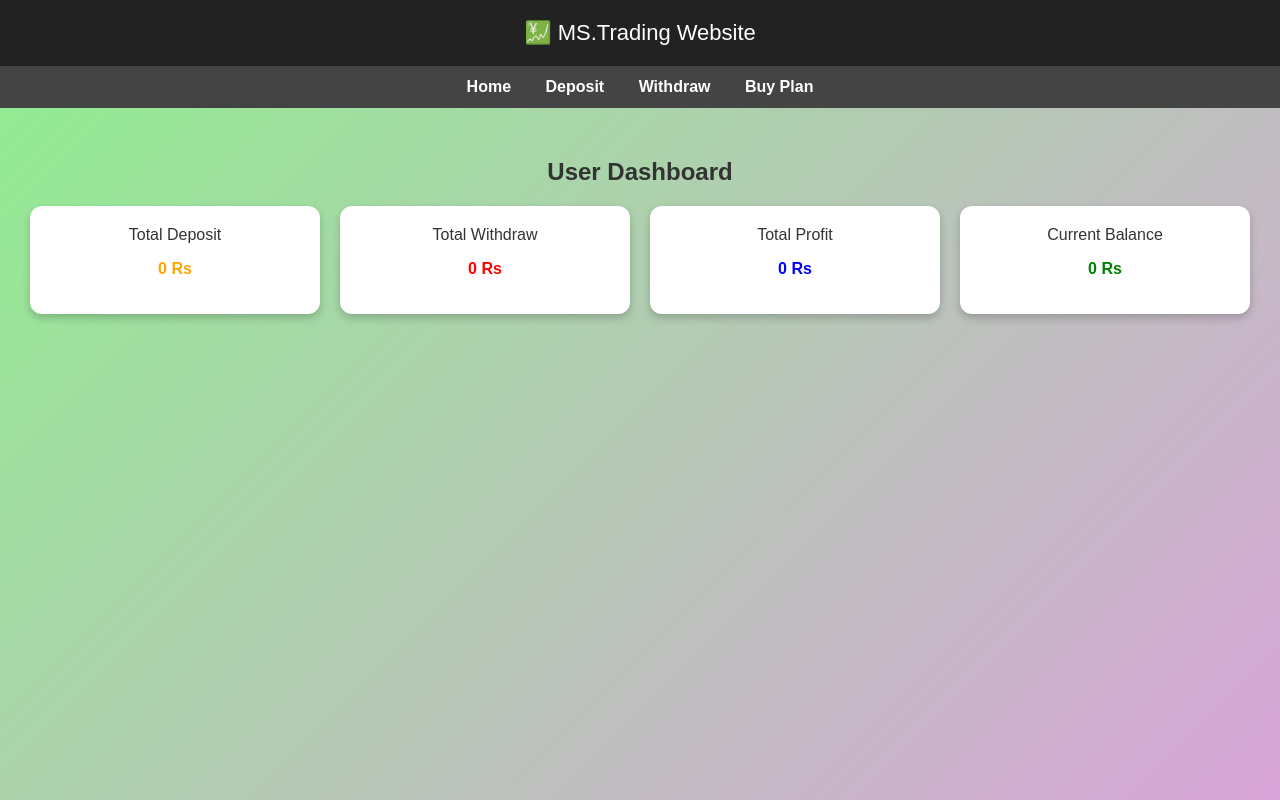
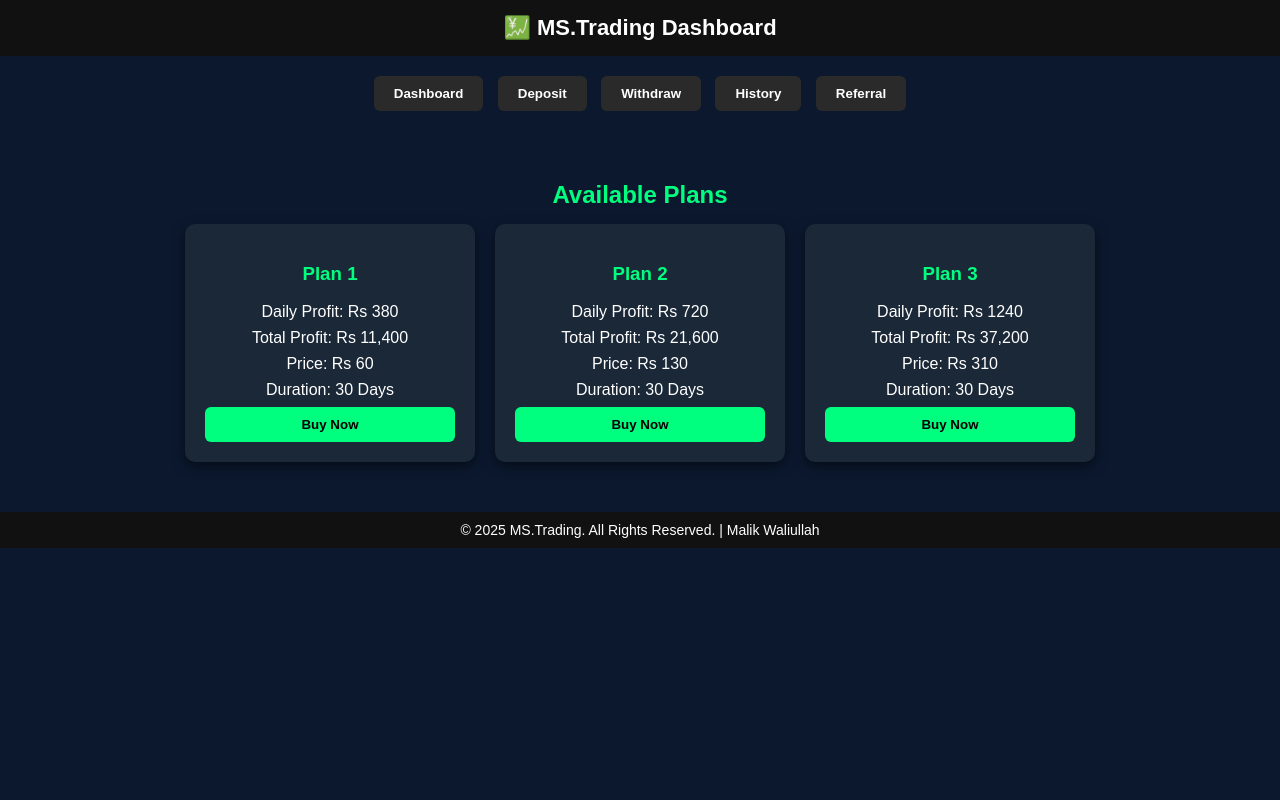
Before and after one commit to arsalankha005-cloud/MS.Trading, a plain HTML site: page index.html in a window 1280 px wide. Drawn offline with Linux system fonts and the light colour scheme.

Commit message:
Update index.html

```diff
--- a/index.html
+++ b/index.html
@@ -2,193 +2,200 @@
 <html lang="en">
 <head>
   <meta charset="UTF-8">
-  <title>MS.Trading Website</title>
+  <title>MS.Trading Dashboard</title>
   <style>
     body {
       font-family: Arial, sans-serif;
       margin: 0;
-      background: linear-gradient(135deg, #ff7f50, #87ceeb, #90ee90, #dda0dd);
-      background-size: 400% 400%;
-      animation: gradientBG 12s ease infinite;
-      color: #333;
+      background: #0b182e;
+      color: white;
+    }
+    header {
+      background: #111;
+      padding: 15px;
+      text-align: center;
+      font-size: 22px;
+      font-weight: bold;
+    }
+    nav {
+      text-align: center;
+      padding: 15px;
+    }
+    nav button {
+      background: #2a2a2a;
+      border: none;
+      padding: 10px 20px;
+      margin: 5px;
+      border-radius: 6px;
+      color: white;
+      cursor: pointer;
+      font-weight: bold;
+      transition: 0.3s;
+    }
+    nav button:hover {
+      background: #00bfff;
+    }
+    section {
+      display: none;
+      padding: 30px;
       text-align: center;
     }
-    @keyframes gradientBG {
-      0% { background-position: 0% 50%; }
-      50% { background-position: 100% 50%; }
-      100% { background-position: 0% 50%; }
+    section.active {
+      display: block;
     }
-    header {
-      background: #222;
+    h2 {
+      margin-bottom: 15px;
+      color: #00ff7f;
+    }
+    .plans {
+      display: flex;
+      justify-content: center;
+      gap: 20px;
+      flex-wrap: wrap;
+    }
+    .plan {
+      background: #1b2838;
       padding: 20px;
-      color: white;
-      font-size: 22px;
+      border-radius: 10px;
+      width: 250px;
+      box-shadow: 0 4px 12px rgba(0,0,0,0.5);
     }
-    nav {
-      background: #444;
-      padding: 12px;
+    .plan h3 {
+      color: #00ff7f;
     }
-    nav a {
-      color: white;
-      margin: 0 15px;
-      text-decoration: none;
+    .plan p {
+      margin: 8px 0;
+    }
+    .plan button {
+      background: #00ff7f;
+      border: none;
+      padding: 10px;
+      width: 100%;
+      border-radius: 6px;
+      cursor: pointer;
       font-weight: bold;
     }
-    nav a:hover { color: yellow; }
-    .page { display: none; padding: 30px; }
-    .active { display: block; }
-    .stats, .plans {
-      display: flex;
-      justify-content: center;
-      flex-wrap: wrap;
-      gap: 20px;
+    .plan button:hover {
+      background: #32cd32;
     }
-    .card {
-      background: white;
-      padding: 20px;
-      border-radius: 12px;
-      box-shadow: 0 4px 8px rgba(0,0,0,0.2);
-      width: 250px;
-      transition: 0.3s;
+    input, textarea {
+      padding: 10px;
+      width: 80%;
+      margin: 10px 0;
+      border-radius: 6px;
+      border: none;
     }
-    .card:hover { transform: scale(1.05); }
-    input, button {
-      padding: 10px;
-      margin: 10px;
-      width: 80%;
-      border-radius: 8px;
-      border: 1px solid #ccc;
-    }
-    button {
-      background: #007bff;
+    .copy-btn {
+      background: #00bfff;
+      border: none;
+      padding: 8px 15px;
+      margin-left: 5px;
+      border-radius: 6px;
       color: white;
       cursor: pointer;
-      border: none;
     }
-    button:hover { background: #0056b3; }
-    .green { color: green; font-weight: bold; }
-    .blue { color: blue; font-weight: bold; }
-    .red { color: red; font-weight: bold; }
-    .orange { color: orange; font-weight: bold; }
+    footer {
+      text-align: center;
+      background: #111;
+      padding: 10px;
+      font-size: 14px;
+      margin-top: 20px;
+    }
   </style>
 </head>
 <body>
 
-<header>💹 MS.Trading Website</header>
+<header>💹 MS.Trading Dashboard</header>
 
 <nav>
-  <a href="#" onclick="showPage('home')">Home</a>
-  <a href="#" onclick="showPage('deposit')">Deposit</a>
-  <a href="#" onclick="showPage('withdraw')">Withdraw</a>
-  <a href="#" onclick="showPage('plans')">Buy Plan</a>
+  <button onclick="showSection('dashboard')">Dashboard</button>
+  <button onclick="showSection('deposit')">Deposit</button>
+  <button onclick="showSection('withdraw')">Withdraw</button>
+  <button onclick="showSection('history')">History</button>
+  <button onclick="showSection('referral')">Referral</button>
 </nav>
 
-<!-- Home Page -->
-<div id="home" class="page active">
-  <h2>User Dashboard</h2>
-  <div class="stats">
-    <div class="card">Total Deposit <p id="depositVal" class="orange">0 Rs</p></div>
-    <div class="card">Total Withdraw <p id="withdrawVal" class="red">0 Rs</p></div>
-    <div class="card">Total Profit <p id="profitVal" class="blue">0 Rs</p></div>
-    <div class="card">Current Balance <p id="balanceVal" class="green">0 Rs</p></div>
-  </div>
-</div>
-
-<!-- Deposit Page -->
-<div id="deposit" class="page">
-  <h2>Deposit</h2>
-  <input type="text" id="trxId" placeholder="Enter Transaction ID">
-  <input type="number" id="depositAmount" placeholder="Enter Amount">
-  <button onclick="makeDeposit()">Submit</button>
-  <p id="depositMsg"></p>
-</div>
-
-<!-- Withdraw Page -->
-<div id="withdraw" class="page">
-  <h2>Withdraw</h2>
-  <input type="number" id="withdrawAmount" placeholder="Enter Amount">
-  <button onclick="makeWithdraw()">Withdraw</button>
-  <p id="withdrawMsg"></p>
-</div>
-
-<!-- Plans Page -->
-<div id="plans" class="page">
-  <h2>Buy a Plan</h2>
+<!-- Dashboard -->
+<section id="dashboard" class="active">
+  <h2>Available Plans</h2>
   <div class="plans">
-    <div class="card">
-      <h3>Plan 380</h3>
-      <p>Daily Profit: 60</p>
-      <button onclick="buyPlan(380,60)">Buy Now</button>
+    <div class="plan">
+      <h3>Plan 1</h3>
+      <p>Daily Profit: Rs 380</p>
+      <p>Total Profit: Rs 11,400</p>
+      <p>Price: Rs 60</p>
+      <p>Duration: 30 Days</p>
+      <button>Buy Now</button>
     </div>
-    <div class="card">
-      <h3>Plan 720</h3>
-      <p>Daily Profit: 130</p>
-      <button onclick="buyPlan(720,130)">Buy Now</button>
+    <div class="plan">
+      <h3>Plan 2</h3>
+      <p>Daily Profit: Rs 720</p>
+      <p>Total Profit: Rs 21,600</p>
+      <p>Price: Rs 130</p>
+      <p>Duration: 30 Days</p>
+      <button>Buy Now</button>
     </div>
-    <div class="card">
-      <h3>Plan 1240</h3>
-      <p>Daily Profit: 310</p>
-      <button onclick="buyPlan(1240,310)">Buy Now</button>
+    <div class="plan">
+      <h3>Plan 3</h3>
+      <p>Daily Profit: Rs 1240</p>
+      <p>Total Profit: Rs 37,200</p>
+      <p>Price: Rs 310</p>
+      <p>Duration: 30 Days</p>
+      <button>Buy Now</button>
     </div>
   </div>
-  <p id="planMsg"></p>
-</div>
+</section>
+
+<!-- Deposit -->
+<section id="deposit">
+  <h2>Deposit</h2>
+  <p>Send your deposit to Easypaisa Number:</p>
+  <p><b id="easypaisa">03706502150</b>
+    <button class="copy-btn" onclick="copyNumber()">Copy</button>
+  </p>
+  <p>After payment, paste your Transaction ID below:</p>
+  <input type="text" placeholder="Enter Transaction ID">
+  <br>
+  <button>Submit</button>
+</section>
+
+<!-- Withdraw -->
+<section id="withdraw">
+  <h2>Withdraw</h2>
+  <input type="text" placeholder="Enter Easypaisa/JazzCash Number"><br>
+  <input type="number" placeholder="Enter Amount"><br>
+  <button>Withdraw</button>
+</section>
+
+<!-- History -->
+<section id="history">
+  <h2>Transaction History</h2>
+  <p>No records yet.</p>
+</section>
+
+<!-- Referral -->
+<section id="referral">
+  <h2>Referral Program</h2>
+  <p>Invite your friends and earn rewards!</p>
+  <a href="https://chat.whatsapp.com/G75nNKaBXfp2vm7sl0lkiR?mode=ems_copy_c" target="_blank">
+    <button>Join WhatsApp Group</button>
+  </a>
+</section>
+
+<footer>
+  © 2025 MS.Trading. All Rights Reserved. | Malik Waliullah
+</footer>
 
 <script>
-  // User Data
-  let balance = 0, deposit = 0, withdraw = 0, profit = 0;
-
-  function updateDashboard() {
-    document.getElementById("depositVal").innerText = deposit + " Rs";
-    document.getElementById("withdrawVal").innerText = withdraw + " Rs";
-    document.getElementById("profitVal").innerText = profit + " Rs";
-    document.getElementById("balanceVal").innerText = balance + " Rs";
+  function showSection(id) {
+    document.querySelectorAll('section').forEach(sec => sec.classList.remove('active'));
+    document.getElementById(id).classList.add('active');
   }
-
-  function showPage(page) {
-    document.querySelectorAll(".page").forEach(p => p.classList.remove("active"));
-    document.getElementById(page).classList.add("active");
+  function copyNumber() {
+    let num = document.getElementById("easypaisa").innerText;
+    navigator.clipboard.writeText(num);
+    alert("Easypaisa number copied: " + num);
   }
-
-  function makeDeposit() {
-    let trx = document.getElementById("trxId").value;
-    let amt = parseInt(document.getElementById("depositAmount").value);
-    if(trx === "" || isNaN(amt) || amt <= 0) {
-      document.getElementById("depositMsg").innerText = "⚠️ Please enter valid details!";
-    } else {
-      balance += amt;
-      deposit += amt;
-      document.getElementById("depositMsg").innerText = "✅ Deposit Successful!";
-      updateDashboard();
-    }
-  }
-
-  function makeWithdraw() {
-    let amt = parseInt(document.getElementById("withdrawAmount").value);
-    if(isNaN(amt) || amt <= 0) {
-      document.getElementById("withdrawMsg").innerText = "⚠️ Invalid Amount!";
-    } else if(amt > balance) {
-      document.getElementById("withdrawMsg").innerText = "❌ Not enough balance!";
-    } else {
-      balance -= amt;
-      withdraw += amt;
-      document.getElementById("withdrawMsg").innerText = "✅ Withdraw Successful!";
-      updateDashboard();
-    }
-  }
-
-  function buyPlan(price, dailyProfit) {
-    if(balance >= price) {
-      balance -= price;
-      profit += dailyProfit;
-      document.getElementById("planMsg").innerText = "✅ Plan purchased successfully! Daily Profit added.";
-      updateDashboard();
-    } else {
-      document.getElementById("planMsg").innerText = "❌ Not enough balance to buy this plan!";
-    }
-  }
-
-  updateDashboard();
 </script>
 
 </body>
```
